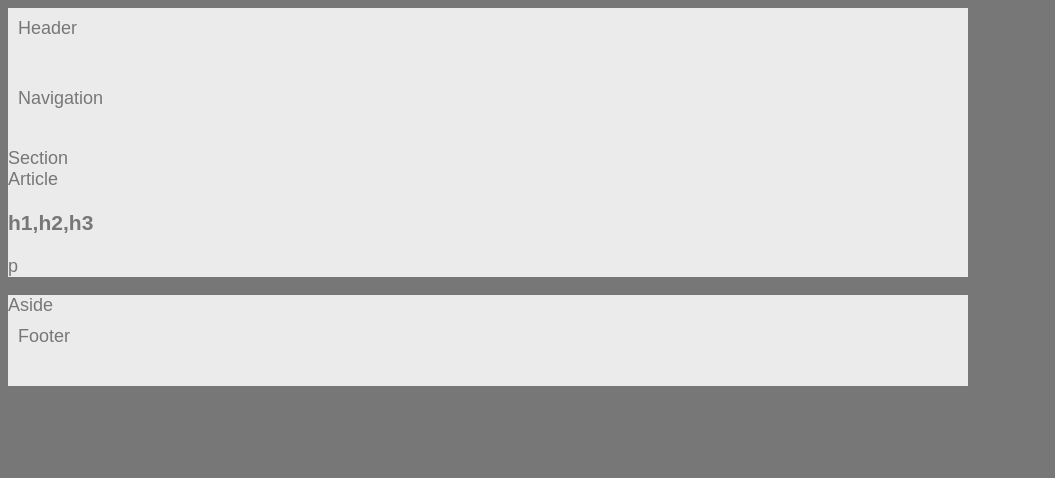
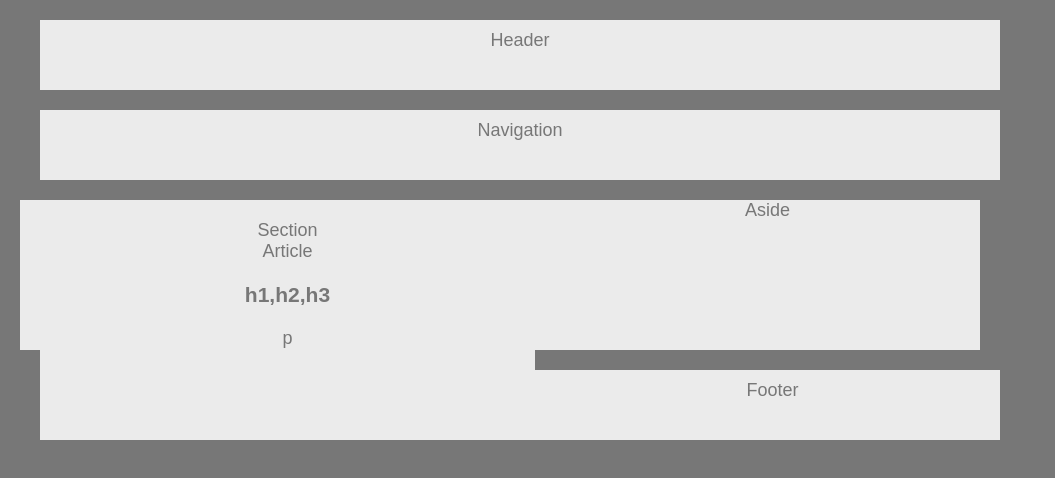
Before and after one commit to helenmasch/HW-Wireframe, a plain HTML site: page index.html in a window 1280 px wide. Shown: the whole page, without its empty margins (0-1055 px from the left). Drawn offline with Linux system fonts and the light colour scheme.

Commit message:
css update

```diff
--- a/style.css
+++ b/style.css
@@ -2,16 +2,19 @@ body {
     font-family: Arial, Helvetica, sans-serif;
     color: #777;
     background:#777;
+    margin: 20px 10px 10px 20px;
     width: 960px;
     font-size:18px;
+    text-align: center;
 }
 
 header {
     background:#ebebeb;
     width: 940px;
     height: 50px;
+    margin: 20px;
     padding: 10px;
-    border: 1px
+    border: 1px;
 
 }
 
@@ -19,25 +22,31 @@ nav {
     background: #ebebeb;
     width: 940px;
     height: 50px;
+    margin: 20px;
     padding: 10px;
-    border: 1px
+    border: 1px;
 }
 
 Section {
     background: #ebebeb;
-    Width: 495px:
+    width: 495px;
+    height: 150px;
+    margin: 20px;
+    float: left;
 }
 
 Aside {
     background: #ebebeb;
+    height: 150px;
 }
 
 Footer {
     background: #ebebeb;
     width: 940px;
     height: 50px;
+    margin: 20px;
     padding: 10px;
-    border: 1px
+    border: 1px;
 }
 
 h1 {
```
